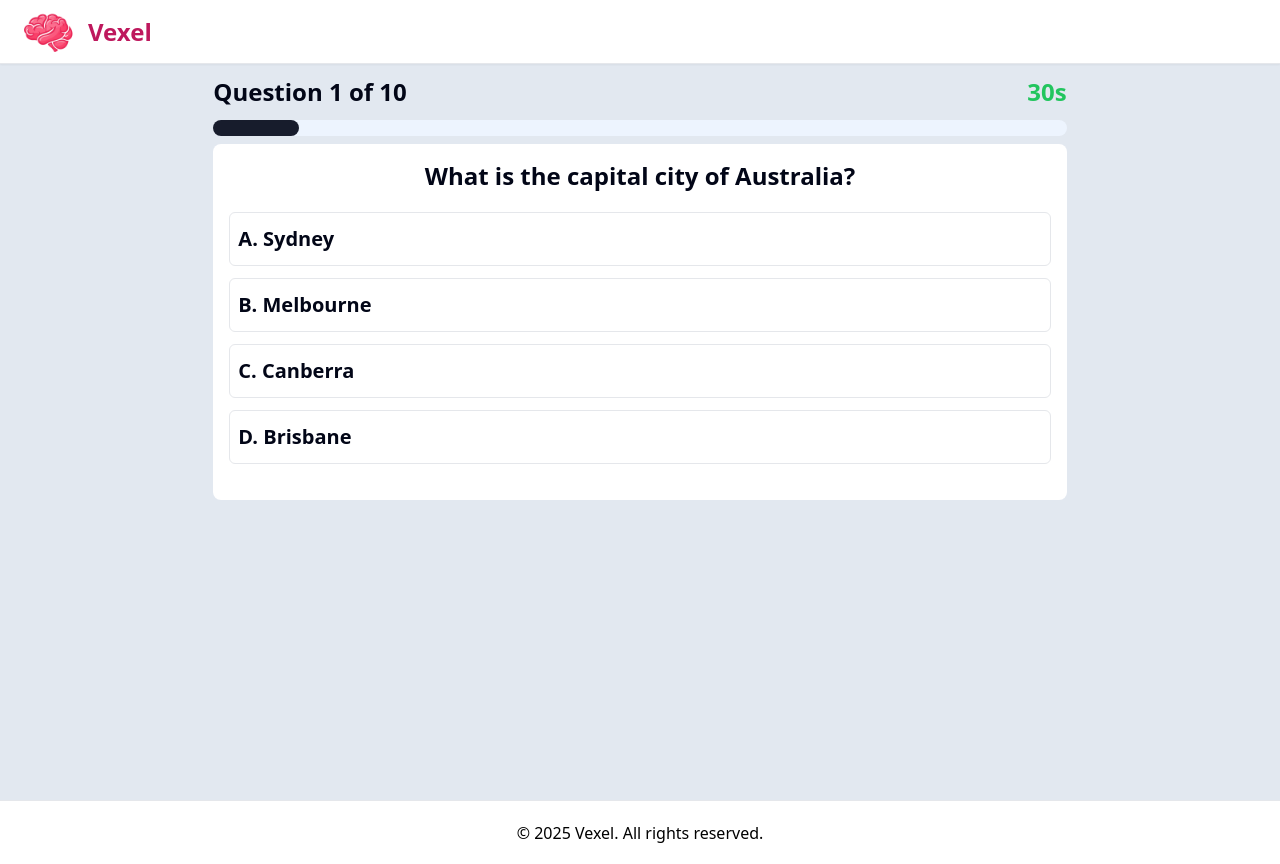
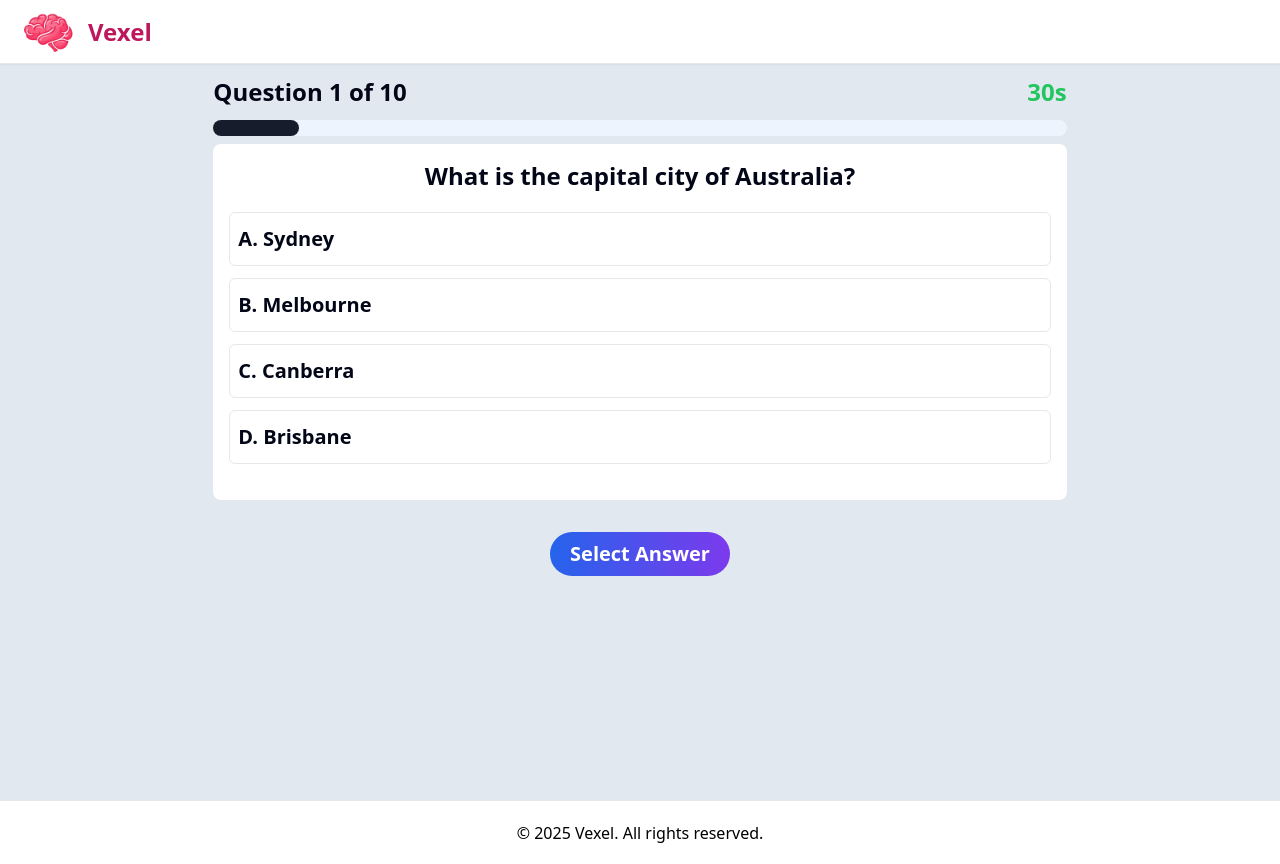
Before and after one commit to Ishimweric/Vexel, a React (Vite) app: page /quiz in a window 1280 px wide. Built offline with nearby package versions, Linux system fonts and the light colour scheme.

Commit message:
Add: Added select answer button

```diff
--- a/src/pages/QuizPage.jsx
+++ b/src/pages/QuizPage.jsx
@@ -26,7 +26,9 @@ function Quiz(){
           question = {question}
           answers = {answers}
         />
-        <section></section>
+        <section className="grid place-content-center pt-6">
+          <button className="px-5 py-2 text-xl font-bold text-white bg-gradient-to-r from-blue-600 to-violet-600 rounded-l-full rounded-r-full hover:from-blue-700 hover:to-violet-700 transition-all duration-200">Select Answer</button>
+        </section>
       </div>
     </main>
   )
```
